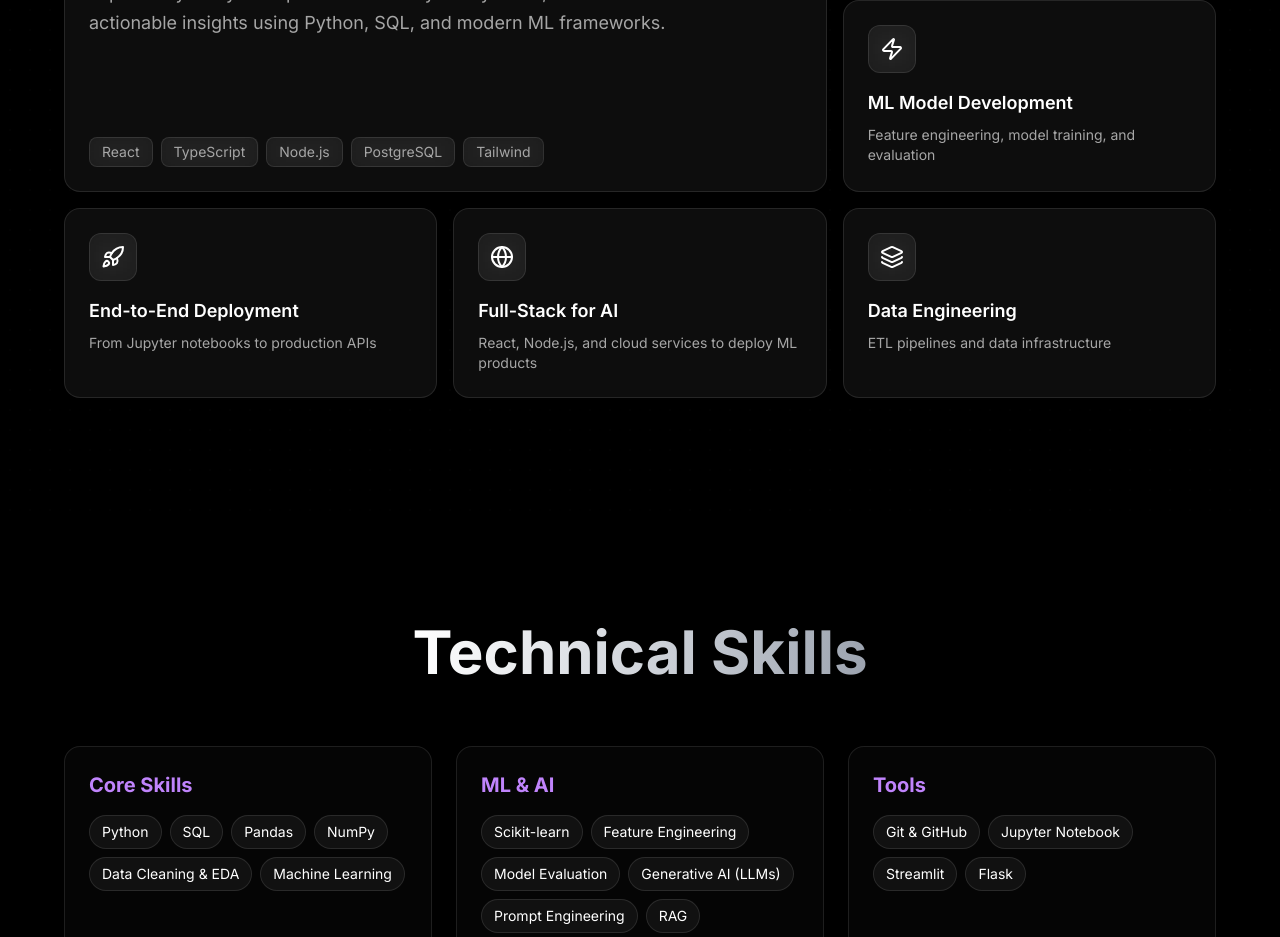
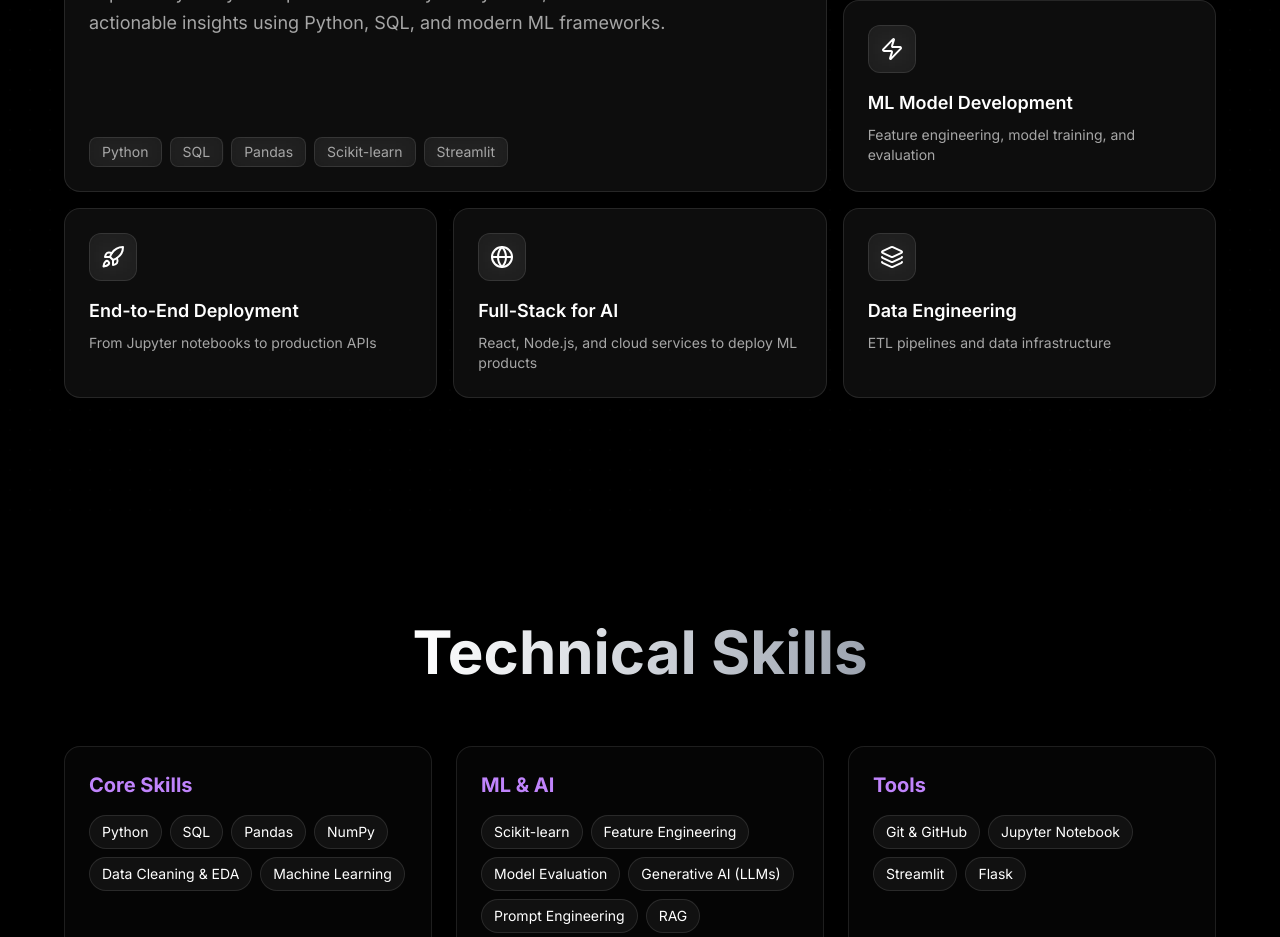
Before and after one commit to nish0753/my-portfolio, a React (Vite) app: page / in a window 1280 px wide. Shown: the part 1420-2357 px from the top of the page. Built offline with nearby package versions, Linux system fonts and the light colour scheme; no server answers; the database is empty.

Commit message:
feat: Make technologies editable in What I Do section

```diff
--- a/src/components/BentoGrid.tsx
+++ b/src/components/BentoGrid.tsx
@@ -65,13 +65,15 @@ export const BentoGrid = () => {
                     </p>
                   </div>
                   <div className="flex flex-wrap gap-2 mt-8">
-                    {[
-                      "React",
-                      "TypeScript",
-                      "Node.js",
-                      "PostgreSQL",
-                      "Tailwind",
-                    ].map((tech) => (
+                    {(
+                      item.technologies || [
+                        "Python",
+                        "SQL",
+                        "Pandas",
+                        "Scikit-learn",
+                        "Streamlit",
+                      ]
+                    ).map((tech) => (
                       <span
                         key={tech}
                         className="px-3 py-1 text-sm glass rounded-lg text-muted-foreground"
--- a/src/components/admin/BentoGridManager.tsx
+++ b/src/components/admin/BentoGridManager.tsx
@@ -38,6 +38,7 @@ export default function BentoGridManager() {
     description: "",
     icon: "Code2",
     category: "skill",
+    technologies: "",
   });
   const [editingId, setEditingId] = useState<string | null>(null);
   const [editData, setEditData] = useState<Partial<BentoItem>>({});
@@ -54,10 +55,12 @@ export default function BentoGridManager() {
         icon: "Code2",
         category: "main",
         order: 0,
+        technologies: ["Python", "SQL", "Pandas", "Scikit-learn", "Streamlit"],
       },
       {
         title: "Generative AI & LLMs",
-        description: "Building AI agents, RAG systems, and LLM-powered applications",
+        description:
+          "Building AI agents, RAG systems, and LLM-powered applications",
         icon: "Sparkles",
         category: "skill",
         order: 1,
@@ -110,18 +113,27 @@ export default function BentoGridManager() {
     }
 
     try {
+      const techArray = newItem.technologies
+        ? newItem.technologies
+            .split(",")
+            .map((t) => t.trim())
+            .filter(Boolean)
+        : [];
+
       await addDoc(collection(db, "bentoGrid"), {
         title: newItem.title,
         description: newItem.description,
         icon: newItem.icon,
         category: newItem.category,
         order: items.length,
+        technologies: techArray,
       });
       setNewItem({
         title: "",
         description: "",
         icon: "Code2",
         category: "skill",
+        technologies: "",
       });
       alert("Bento item added successfully!");
     } catch (error) {
@@ -150,6 +162,7 @@ export default function BentoGridManager() {
       description: item.description,
       icon: item.icon,
       category: item.category,
+      technologies: item.technologies || [],
     });
   };
 
@@ -218,6 +231,18 @@ export default function BentoGridManager() {
               </option>
             ))}
           </select>
+        </div>
+        <div className="mb-4">
+          <Input
+            placeholder="Technologies (comma-separated, e.g. Python, SQL, Pandas) - for main items"
+            value={newItem.technologies}
+            onChange={(e) =>
+              setNewItem({ ...newItem, technologies: e.target.value })
+            }
+          />
+          <p className="text-xs text-gray-400 mt-1">
+            Only shown for 'main' category items
+          </p>
         </div>
         <Button onClick={handleAdd} className="w-full">
           <Plus className="mr-2" size={18} />
@@ -288,6 +313,22 @@ export default function BentoGridManager() {
                           ))}
                         </select>
                       </div>
+                      {editData.category === "main" && (
+                        <Input
+                          value={(editData.technologies || []).join(", ")}
+                          onChange={(e) =>
+                            setEditData({
+                              ...editData,
+                              technologies: e.target.value
+                                .split(",")
+                                .map((t) => t.trim())
+                                .filter(Boolean),
+                            })
+                          }
+                          placeholder="Technologies (comma-separated)"
+                          className="mt-2"
+                        />
+                      )}
                     </div>
                     <Button onClick={handleSaveEdit} size="sm">
                       <Save size={16} />
@@ -313,6 +354,18 @@ export default function BentoGridManager() {
                       <p className="text-xs text-gray-500 mt-1">
                         Category: {item.category} | Icon: {item.icon}
                       </p>
+                      {item.technologies && item.technologies.length > 0 && (
+                        <div className="flex flex-wrap gap-1 mt-2">
+                          {item.technologies.map((tech) => (
+                            <span
+                              key={tech}
+                              className="px-2 py-0.5 text-xs bg-purple-500/20 text-purple-300 rounded"
+                            >
+                              {tech}
+                            </span>
+                          ))}
+                        </div>
+                      )}
                     </div>
                     <Button
                       onClick={() => handleEdit(item)}
--- a/src/hooks/useBentoGrid.ts
+++ b/src/hooks/useBentoGrid.ts
@@ -9,6 +9,7 @@ export interface BentoItem {
   icon: string;
   category: "main" | "skill" | "stat";
   order: number;
+  technologies?: string[]; // For main items - editable tech tags
 }
 
 const DEFAULT_BENTO_ITEMS: BentoItem[] = [
@@ -20,11 +21,13 @@ const DEFAULT_BENTO_ITEMS: BentoItem[] = [
     icon: "Code2",
     category: "main",
     order: 0,
+    technologies: ["Python", "SQL", "Pandas", "Scikit-learn", "Streamlit"],
   },
   {
     id: "2",
     title: "Generative AI & LLMs",
-    description: "Building AI agents, RAG systems, and LLM-powered applications",
+    description:
+      "Building AI agents, RAG systems, and LLM-powered applications",
     icon: "Sparkles",
     category: "skill",
     order: 1,
```
